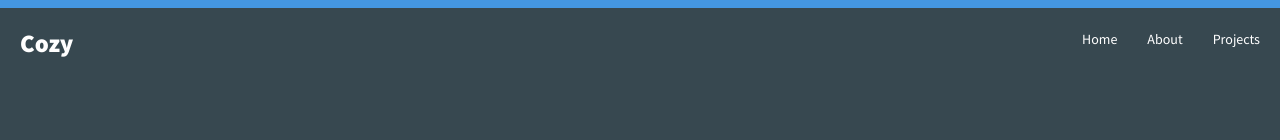
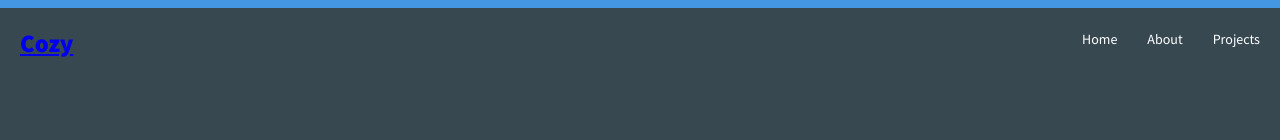
Before and after one commit to ItsCosmas/itscosmas.github.io, a React (Create React App) app: page / in a window 1280 px wide. Shown: the top 140 px of the page. Built offline with nearby package versions, Linux system fonts and the light colour scheme.

Commit message:
Making the Home Brand Name Clickable

```diff
--- a/src/containers/App.js
+++ b/src/containers/App.js
@@ -11,7 +11,7 @@ class App extends React.Component {
             <Router basename='/'>
                 <React.Fragment>
                     <div className="navbar">
-                        <div className="navbar__logo-name">Cozy</div>
+                        <div className="navbar__logo-name"><Link to="/" className="navbar__logo-link">Cozy</Link></div>
 
                         <nav className="navbar__items">
 
```
